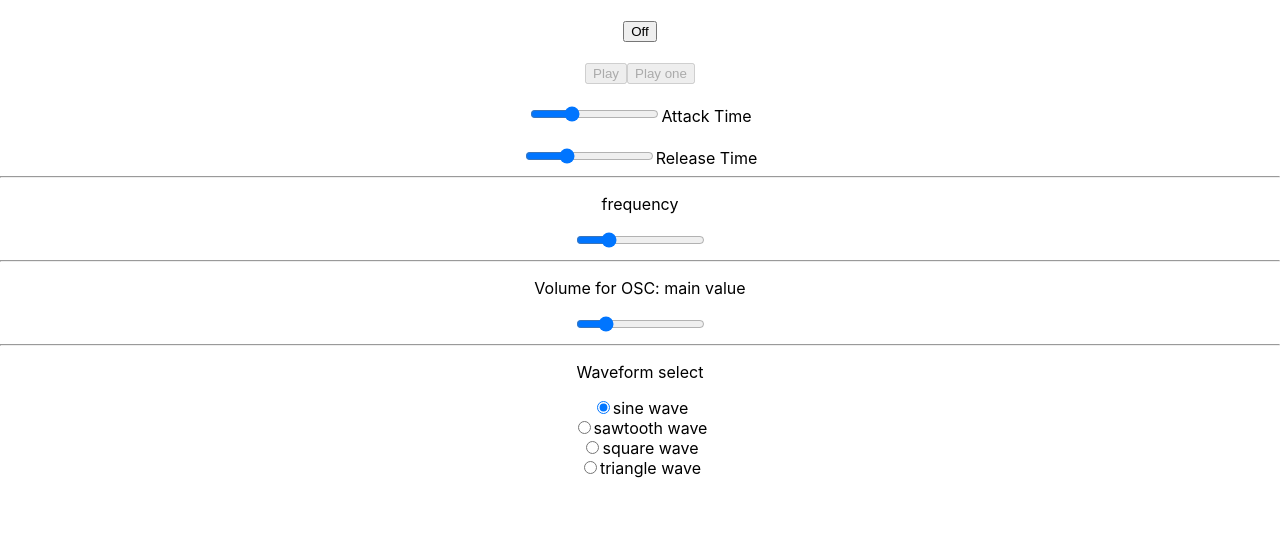
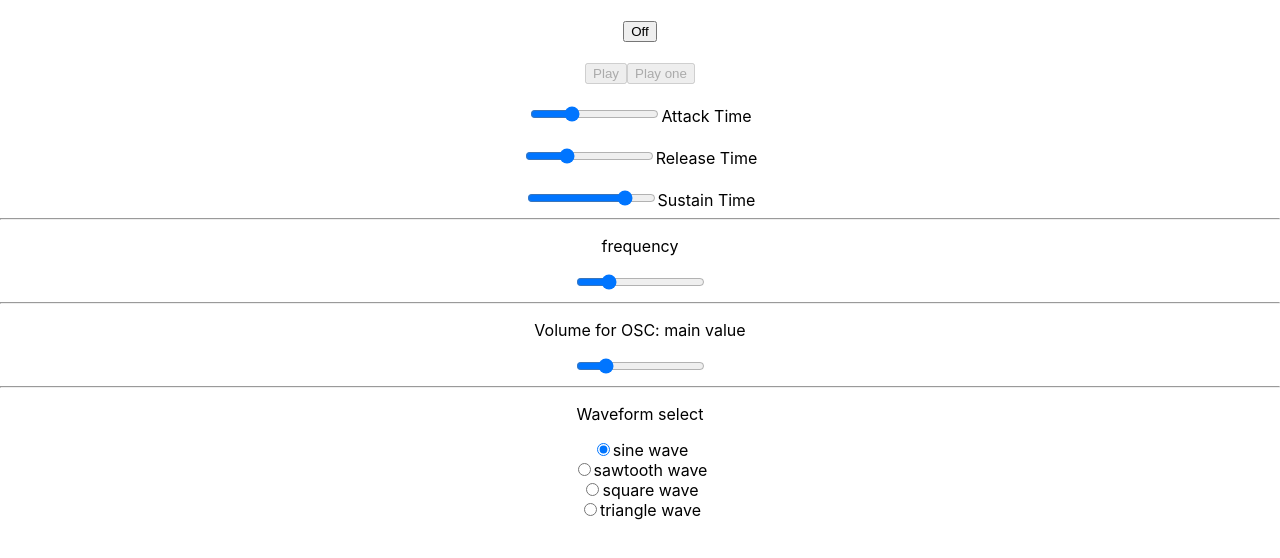
Before and after one commit to straburzynski/SynthJS, a React (Create React App) app: page / in a window 1280 px wide. Shown: the top 558 px of the page. Built offline with nearby package versions, Linux system fonts and the light colour scheme.

Commit message:
Sustain added.

```diff
--- a/src/App.tsx
+++ b/src/App.tsx
@@ -77,6 +77,12 @@ function App() {
         setAttack(changedAttack);
     };
 
+    const handleSustainChange = (event: any) => {
+        const changedSustain: number = event.target.valueAsNumber;
+        console.log('sustain: ', changedSustain);
+        setSustain(changedSustain);
+    };
+
     const handleReleaseChange = (event: any) => {
         const changedRelease: number = event.target.valueAsNumber;
         console.log('release: ', changedRelease);
@@ -135,6 +141,20 @@ function App() {
                 />
                 <label htmlFor="release-control">Release Time</label>
                 <br />
+                <br />
+
+                <input
+                    type="range"
+                    id="sustain-control"
+                    name="sustain-control"
+                    min={0}
+                    max={1}
+                    step={0.05}
+                    value={sustain}
+                    onChange={handleSustainChange}
+                />
+                <label htmlFor="sustain-control">Sustain Time</label>
+                <br />
                 <hr />
                 <FrequencyComponent name={'frequency'} nodeRef={lfoRef} />
                 <hr />
```
